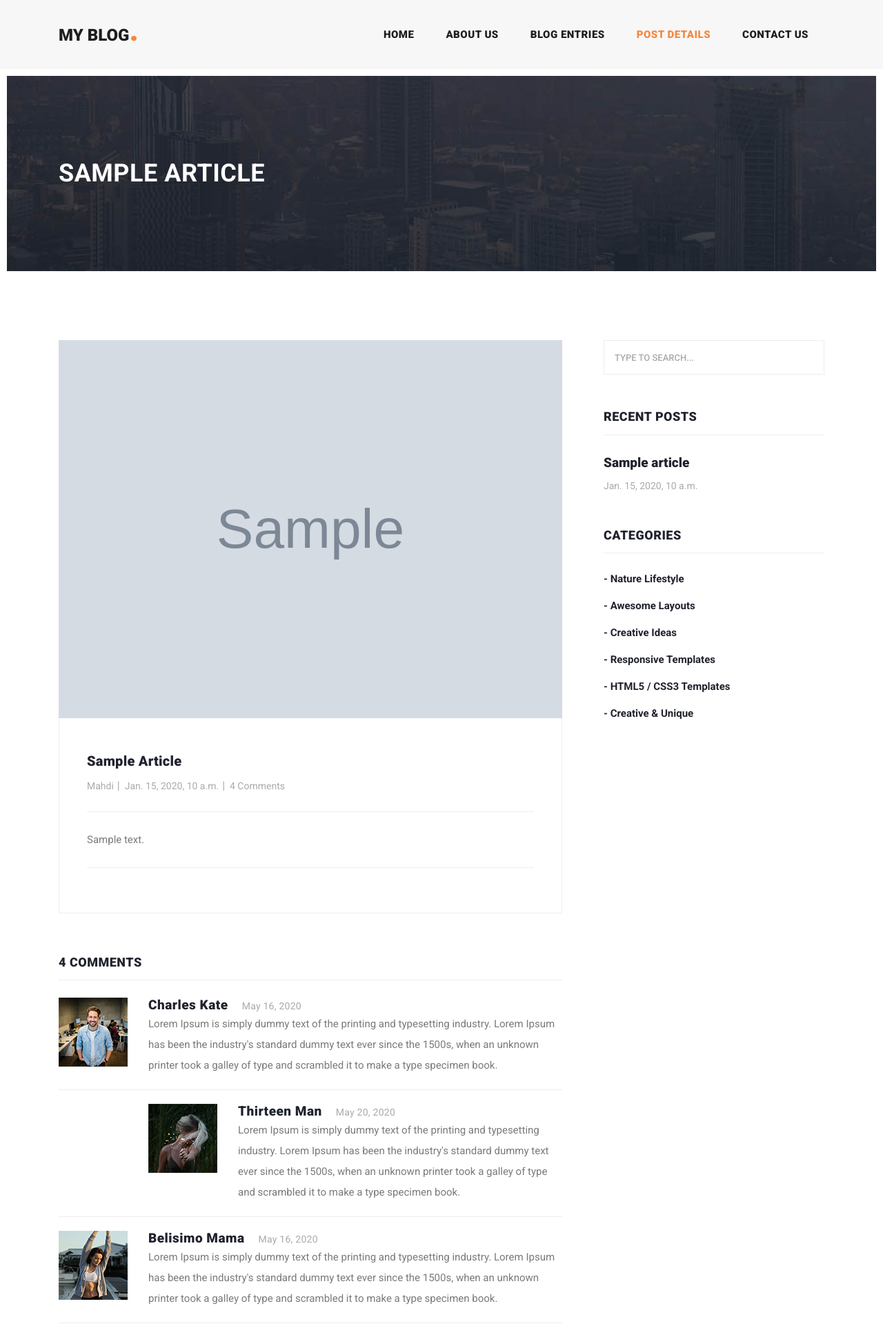
After one commit to MohammadMahdi-Akhondi/django-blog, a Django app: a page that uses blog/templates/blog/base.html in a window 1280 px wide. The commit adds this page. Shown: the top 1922 px of the page at 69% size. Run offline with Django 3.2, Linux system fonts and the light colour scheme; tables that the repository leaves empty hold one stand-in row (values such as "Sample post"); grey boxes marked "Sample" are stand-in pictures; some libraries are stand-ins or nearby versions.

Commit message:
Creating view and template of detail and update base.html & index.html

```diff
--- a/blog/templates/blog/base.html
+++ b/blog/templates/blog/base.html
@@ -1,4 +1,5 @@
 {% load static %}
+
 <!DOCTYPE html>
 <html lang="en">
 
@@ -21,13 +22,9 @@
     <link rel="stylesheet" href="{% static 'blog/assets/css/fontawesome.css' %}">
     <link rel="stylesheet" href="{% static 'blog/assets/css/templatemo-stand-blog.css' %}">
     <link rel="stylesheet" href="{% static 'blog/assets/css/owl.css' %}">
-<!--
 
-TemplateMo 551 Stand Blog
+<!-- TemplateMo 551 Stand Blog https://templatemo.com/tm-551-stand-blog -->
 
-https://templatemo.com/tm-551-stand-blog
-
--->
   </head>
 
   <body>
@@ -46,14 +43,14 @@ https://templatemo.com/tm-551-stand-blog
     <header class="">
       <nav class="navbar navbar-expand-lg">
         <div class="container">
-          <a class="navbar-brand" href="index.html"><h2>My Blog<em>.</em></h2></a>
+          <a class="navbar-brand" href="{% url 'blog:home' %}"><h2>My Blog<em>.</em></h2></a>
           <button class="navbar-toggler" type="button" data-toggle="collapse" data-target="#navbarResponsive" aria-controls="navbarResponsive" aria-expanded="false" aria-label="Toggle navigation">
             <span class="navbar-toggler-icon"></span>
           </button>
           <div class="collapse navbar-collapse" id="navbarResponsive">
             <ul class="navbar-nav ml-auto">
               <li class="nav-item {% block header_home %}{% endblock %}">
-                <a class="nav-link" href="index.html">Home
+                <a class="nav-link" href="{% url 'blog:home' %}">Home
                   <span class="sr-only">(current)</span>
                 </a>
               </li>
--- /dev/null
+++ b/blog/templates/blog/detail.html
@@ -0,0 +1,188 @@
+{% extends './base.html' %}
+{% load static %}
+
+{% block title %}
+  {{article.title}}
+{% endblock %}
+
+{% block header_detail %} active {% endblock %}
+
+{% block content %}
+    <!-- Banner Starts Here -->
+    <div class="heading-page header-text">
+      <section class="page-heading">
+        <div class="container">
+          <div class="row">
+            <div class="col-lg-12">
+              <div class="text-content">
+                <h2>{{ article.title }}</h2>
+              </div>
+            </div>
+          </div>
+        </div>
+      </section>
+    </div>
+    <!-- Banner Ends Here -->
+
+    <section class="blog-posts grid-system">
+      <div class="container">
+        <div class="row">
+          <div class="col-lg-8">
+            <div class="all-blog-posts">
+              <div class="row">
+                <div class="col-lg-12">
+                  <div class="blog-post">
+                    <div class="blog-thumb">
+                      <img src="{{article.thumbnail.url}}" alt="">
+                    </div>
+                    <div class="down-content">
+                      <span></span>
+                      <a href="post-details.html"><h4>{{ article.title }}</h4></a>
+                      <ul class="post-info">
+                        <li><a href="#">Mahdi</a></li>
+                        <li><a href="#">{{ article.publish }}</a></li>
+                        <li><a href="#">4 Comments</a></li>
+                      </ul>
+                      {{ article.description | linebreaks }}
+                    </div>
+                  </div>
+                </div>
+                <div class="col-lg-12">
+                  <div class="sidebar-item comments">
+                    <div class="sidebar-heading">
+                      <h2>4 comments</h2>
+                    </div>
+                    <div class="content">
+                      <ul>
+                        <li>
+                          <div class="author-thumb">
+                            <img src="{% static 'blog/assets/images/comment-author-01.jpg' %}" alt="">
+                          </div>
+                          <div class="right-content">
+                            <h4>Charles Kate<span>May 16, 2020</span></h4>
+                            <p>Lorem Ipsum is simply dummy text of the printing and typesetting industry. Lorem Ipsum has been the industry's standard dummy text ever since the 1500s, when an unknown printer took a galley of type and scrambled it to make a type specimen book.</p>
+                          </div>
+                        </li>
+                        <li class="replied">
+                          <div class="author-thumb">
+                            <img src="{% static 'blog/assets/images/comment-author-02.jpg' %}" alt="">
+                          </div>
+                          <div class="right-content">
+                            <h4>Thirteen Man<span>May 20, 2020</span></h4>
+                            <p>Lorem Ipsum is simply dummy text of the printing and typesetting industry. Lorem Ipsum has been the industry's standard dummy text ever since the 1500s, when an unknown printer took a galley of type and scrambled it to make a type specimen book.</p>
+                          </div>
+                        </li>
+                        <li>
+                          <div class="author-thumb">
+                            <img src="{% static 'blog/assets/images/comment-author-03.jpg' %}" alt="">
+                          </div>
+                          <div class="right-content">
+                            <h4>Belisimo Mama<span>May 16, 2020</span></h4>
+                            <p>Lorem Ipsum is simply dummy text of the printing and typesetting industry. Lorem Ipsum has been the industry's standard dummy text ever since the 1500s, when an unknown printer took a galley of type and scrambled it to make a type specimen book.</p>
+                          </div>
+                        </li>
+                        <li class="replied">
+                          <div class="author-thumb">
+                            <img src="{% static 'blog/assets/images/comment-author-02.jpg' %}" alt="">
+                          </div>
+                          <div class="right-content">
+                            <h4>Thirteen Man<span>May 22, 2020</span></h4>
+                            <p>Lorem Ipsum is simply dummy text of the printing and typesetting industry. Lorem Ipsum has been the industry's standard dummy text ever since the 1500s, when an unknown printer took a galley of type and scrambled it to make a type specimen book.</p>
+                          </div>
+                        </li>
+                      </ul>
+                    </div>
+                  </div>
+                </div>
+                <div class="col-lg-12">
+                  <div class="sidebar-item submit-comment">
+                    <div class="sidebar-heading">
+                      <h2>Your comment</h2>
+                    </div>
+                    <div class="content">
+                      <form id="comment" action="#" method="post">
+                        <div class="row">
+                          <div class="col-md-6 col-sm-12">
+                            <fieldset>
+                              <input name="name" type="text" id="name" placeholder="Your name" required="">
+                            </fieldset>
+                          </div>
+                          <div class="col-md-6 col-sm-12">
+                            <fieldset>
+                              <input name="email" type="text" id="email" placeholder="Your email" required="">
+                            </fieldset>
+                          </div>
+                          <div class="col-md-12 col-sm-12">
+                            <fieldset>
+                              <input name="subject" type="text" id="subject" placeholder="Subject">
+                            </fieldset>
+                          </div>
+                          <div class="col-lg-12">
+                            <fieldset>
+                              <textarea name="message" rows="6" id="message" placeholder="Type your comment" required=""></textarea>
+                            </fieldset>
+                          </div>
+                          <div class="col-lg-12">
+                            <fieldset>
+                              <button type="submit" id="form-submit" class="main-button">Submit</button>
+                            </fieldset>
+                          </div>
+                        </div>
+                      </form>
+                    </div>
+                  </div>
+                </div>
+              </div>
+            </div>
+          </div>
+          <div class="col-lg-4">
+            <div class="sidebar">
+              <div class="row">
+                <div class="col-lg-12">
+                  <div class="sidebar-item search">
+                    <form id="search_form" name="gs" method="GET" action="#">
+                      <input type="text" name="q" class="searchText" placeholder="type to search..." autocomplete="on">
+                    </form>
+                  </div>
+                </div>
+                <div class="col-lg-12">
+                  <div class="sidebar-item recent-posts">
+                    <div class="sidebar-heading">
+                      <h2>Recent Posts</h2>
+                    </div>
+                    <div class="content">
+                      <ul>
+                        {% for post in articles %}
+                        <li><a href="{% url 'blog:detail' post.slug %}">
+                          <h5>{{ post.title }}</h5>
+                          <span>{{ post.publish }}</span>
+                        </a></li>
+                        {% endfor %}
+                      </ul>
+                    </div>
+                  </div>
+                </div>
+                <div class="col-lg-12">
+                  <div class="sidebar-item categories">
+                    <div class="sidebar-heading">
+                      <h2>Categories</h2>
+                    </div>
+                    <div class="content">
+                      <ul>
+                        <li><a href="#">- Nature Lifestyle</a></li>
+                        <li><a href="#">- Awesome Layouts</a></li>
+                        <li><a href="#">- Creative Ideas</a></li>
+                        <li><a href="#">- Responsive Templates</a></li>
+                        <li><a href="#">- HTML5 / CSS3 Templates</a></li>
+                        <li><a href="#">- Creative &amp; Unique</a></li>
+                      </ul>
+                    </div>
+                  </div>
+                </div>
+              </div>
+            </div>
+          </div>
+        </div>
+      </div>
+    </section>
+{% endblock %}
--- a/blog/urls.py
+++ b/blog/urls.py
@@ -1,8 +1,9 @@
 from django.urls import path
-from .views import home
+from .views import home, detail
 
 app_name = "blog"
 
 urlpatterns = [
-    path('', home, name="home")
+    path('', home, name="home"),
+    path('article/<slug:slug>', detail, name="detail")
 ]
--- a/blog/views.py
+++ b/blog/views.py
@@ -1,4 +1,4 @@
-from django.shortcuts import render
+from django.shortcuts import render, get_object_or_404
 from .models import Article
 
 def home(request):
@@ -6,3 +6,10 @@ def home(request):
         "articles" : Article.objects.filter(status = "p").order_by("-publish")
     }
     return render(request, "blog/index.html", context)
+
+def detail(request, slug):
+    context = {
+        "articles" : Article.objects.filter(status = "p").order_by("-publish")[:3],
+        "article" : get_object_or_404(Article, slug = slug, status = "p")
+    }
+    return render(request, "blog/detail.html", context)
```
Also changed, not shown: blog/templates/blog/index.html (+4 -4 lines).
